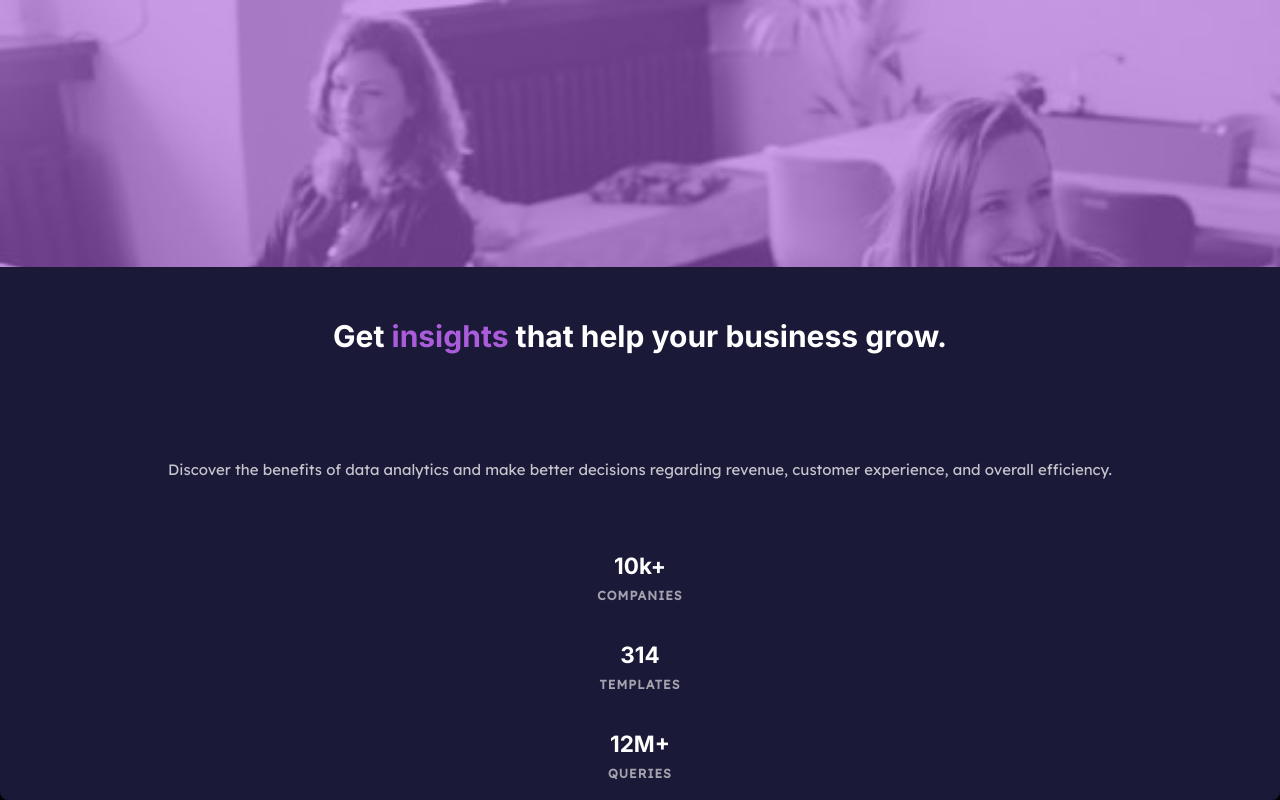
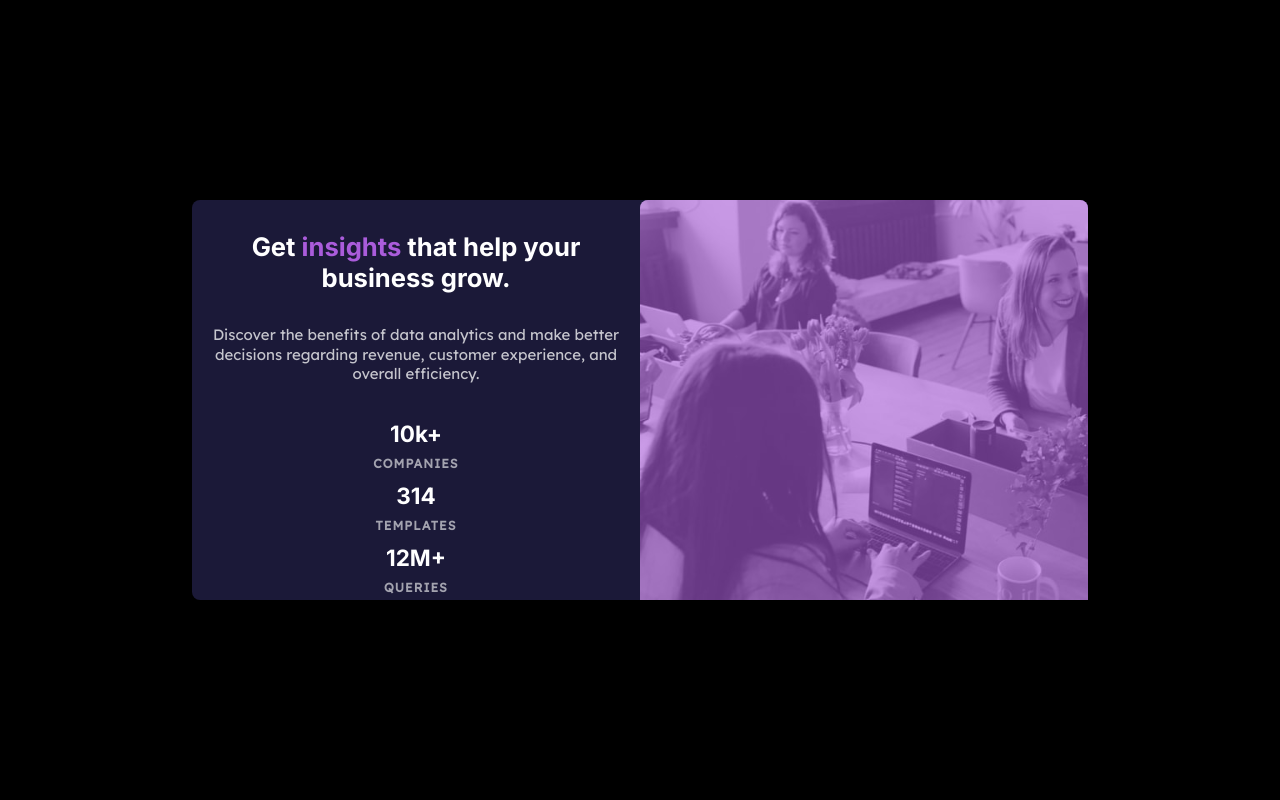
Before and after one commit to samchillcott/fem-stats-preview, a React (Create React App) app: page / in a window 1280 px wide. Built offline with nearby package versions, Linux system fonts and the light colour scheme.

Commit message:
border radius to mobile image

```diff
--- a/src/App.css
+++ b/src/App.css
@@ -27,8 +27,8 @@ body {
 }
 
 .card {
-  width: 100%;
-  height: 100vh;
+  width: 90vw;
+  height: 80vh;
   margin: 0 auto;
   display: flex;
   flex-direction: column;
@@ -40,11 +40,12 @@ body {
   flex: 1;
   background-color: var(--accent);
   position: relative;
+  border-radius: 8px 8px 0px 0px;
 }
 
 .image-wrapper::before {
   content: '';
-  background-image: url(./assets/images/image-header-desktop.jpg);
+  background-image: url(./assets/images/image-header-mobile.jpg);
   background-size: cover;
   position: absolute;
   top: 0;
@@ -52,6 +53,7 @@ body {
   bottom: 0;
   left: 0;
   opacity: 0.4;
+  border-radius: 8px 8px 0px 0px;
 }
 
 .text-wrapper {
@@ -68,7 +70,8 @@ body {
 
 .top-text {
   flex: 1;
-  padding: 0 40px;
+  padding: 15px;
+  /* padding: 0 30px; */
   /* background-color: lightblue; */
   display: flex;
   flex-direction: column;
@@ -80,6 +83,7 @@ body {
 
 .top-text h1 {
   font-family: var(--inter);
+  font-size: 1.6rem;
   /* margin: 10px 0px; */
 }
 
@@ -87,7 +91,7 @@ body {
   font-size: 15px;
   color: var(--transparentWhite1);
   font-family: var(--lexend);
-  line-height: 1.6;
+  line-height: 1.3;
 }
 
 .bottom-text {
@@ -120,3 +124,19 @@ body {
   font-weight: 700;
   letter-spacing: 1px
 }
+
+@media (min-width: 564px) {
+  .card {
+    flex-direction: row;
+    width: 70vw;
+    height: 50vh;
+  }
+  .text-wrapper {
+    flex: 1;
+    order: 1;
+  }
+  .image-wrapper {
+    flex: 1;
+    order: 2;
+  }
+}
```
